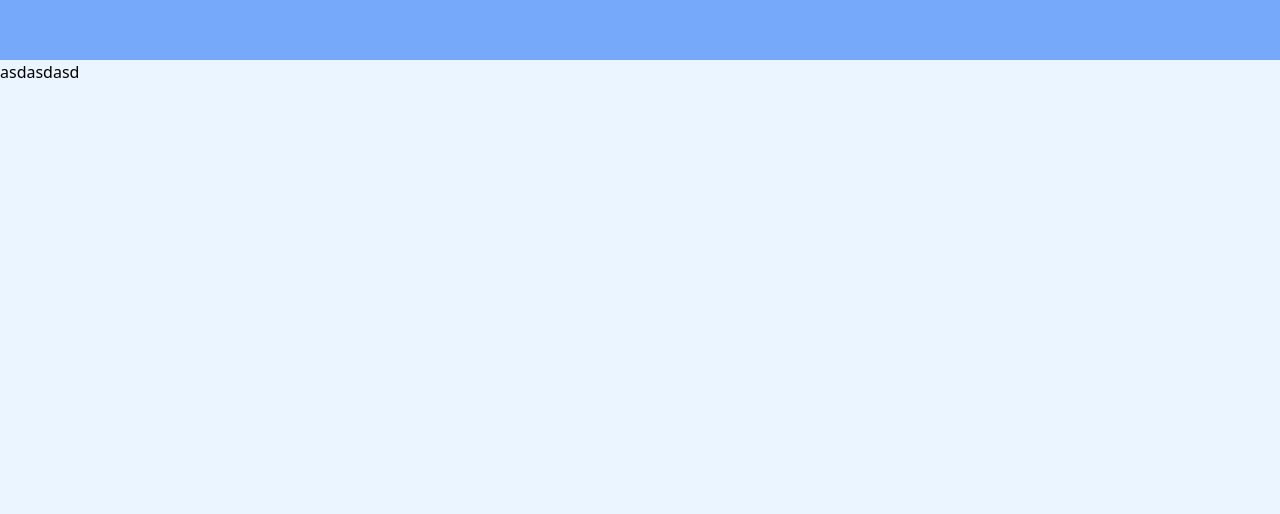
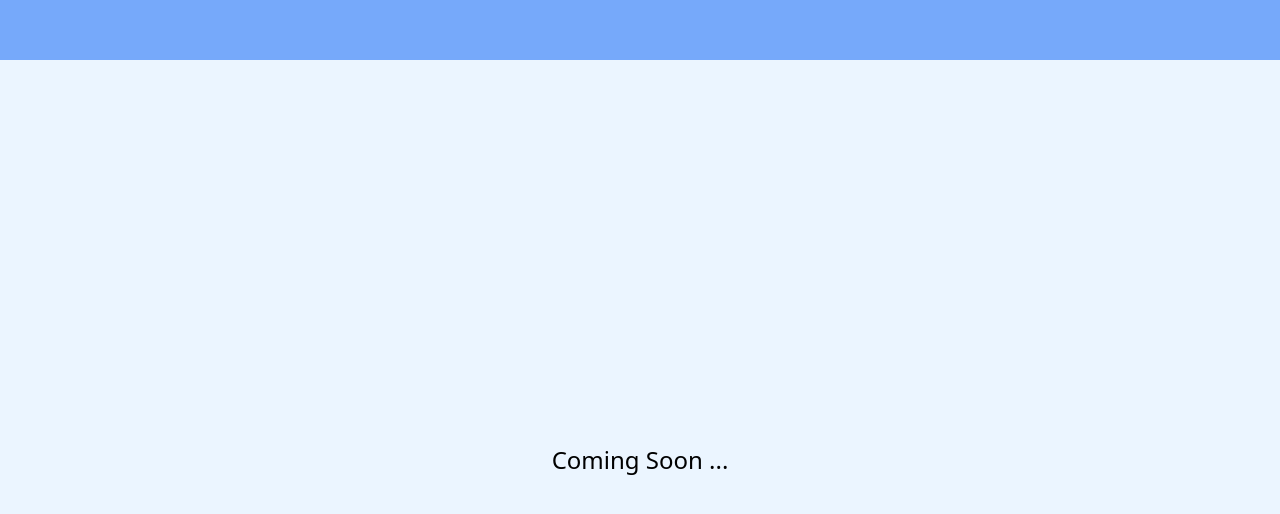
Before and after one commit to Babyoyz/my-blog, a Next.js app: page / in a window 1280 px wide. Shown: the part 920-1434 px from the top of the page. Before the commit the page ends 1004 px from the top, so only its background shows below. Built offline with nearby package versions, Linux system fonts and the light colour scheme.

Commit message:
Update page.tsx

```diff
--- a/app/page.tsx
+++ b/app/page.tsx
@@ -4,7 +4,15 @@ export default function Home() {
 return (
     <main className="">
         <div className='Corasel'>
-          asdasdasd
+        <div className="flex h-screen justify-center items-center">
+  <div className="flex flex-col">
+    <div className="flex-grow"></div>
+    <div className="flex-shrink text-center">
+      <p className="text-2xl">Coming Soon ...</p>
+    </div>
+    <div className="flex-grow"></div>
+  </div>
+</div>
 
         </div>
     </main>
```
